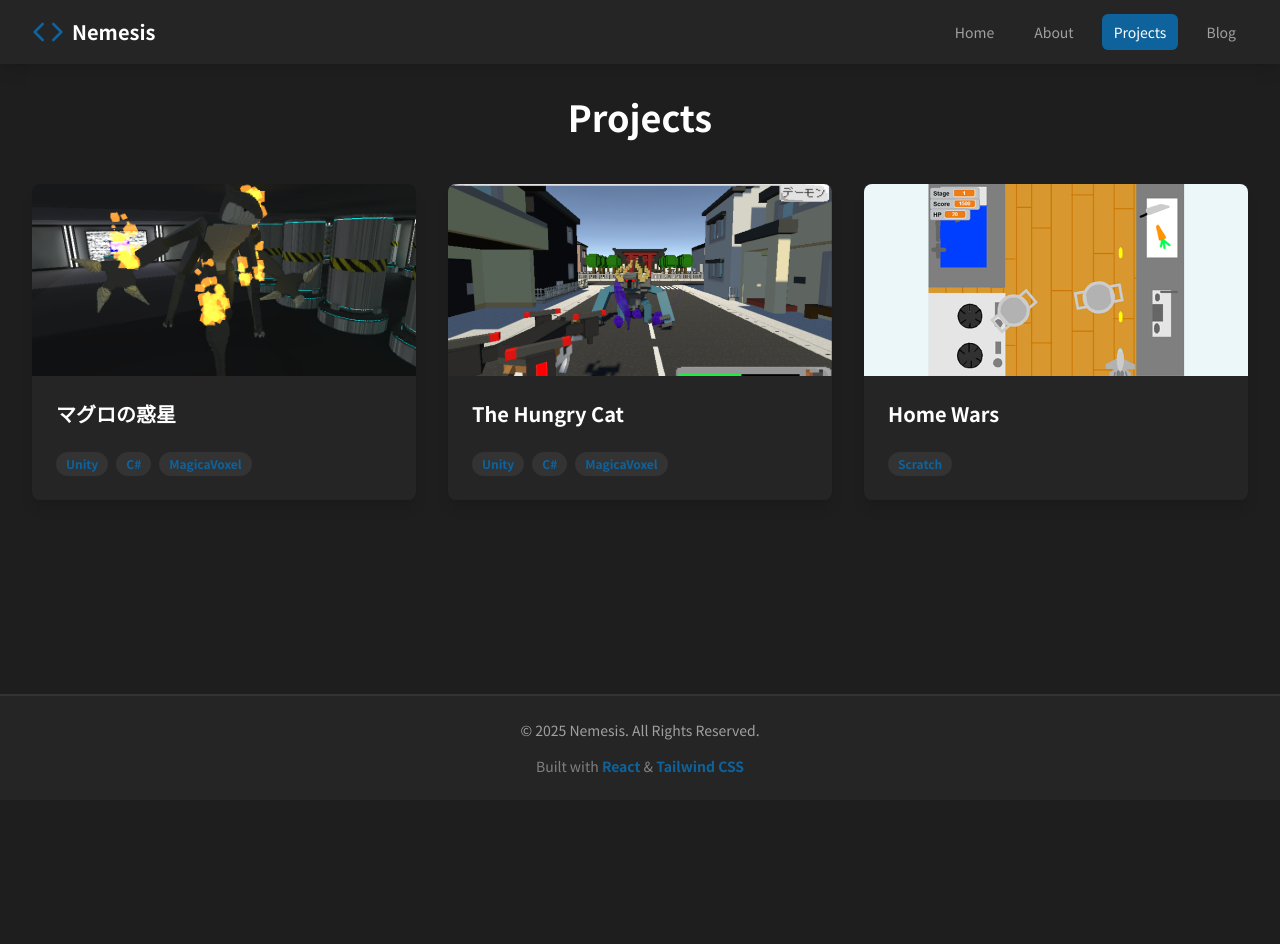
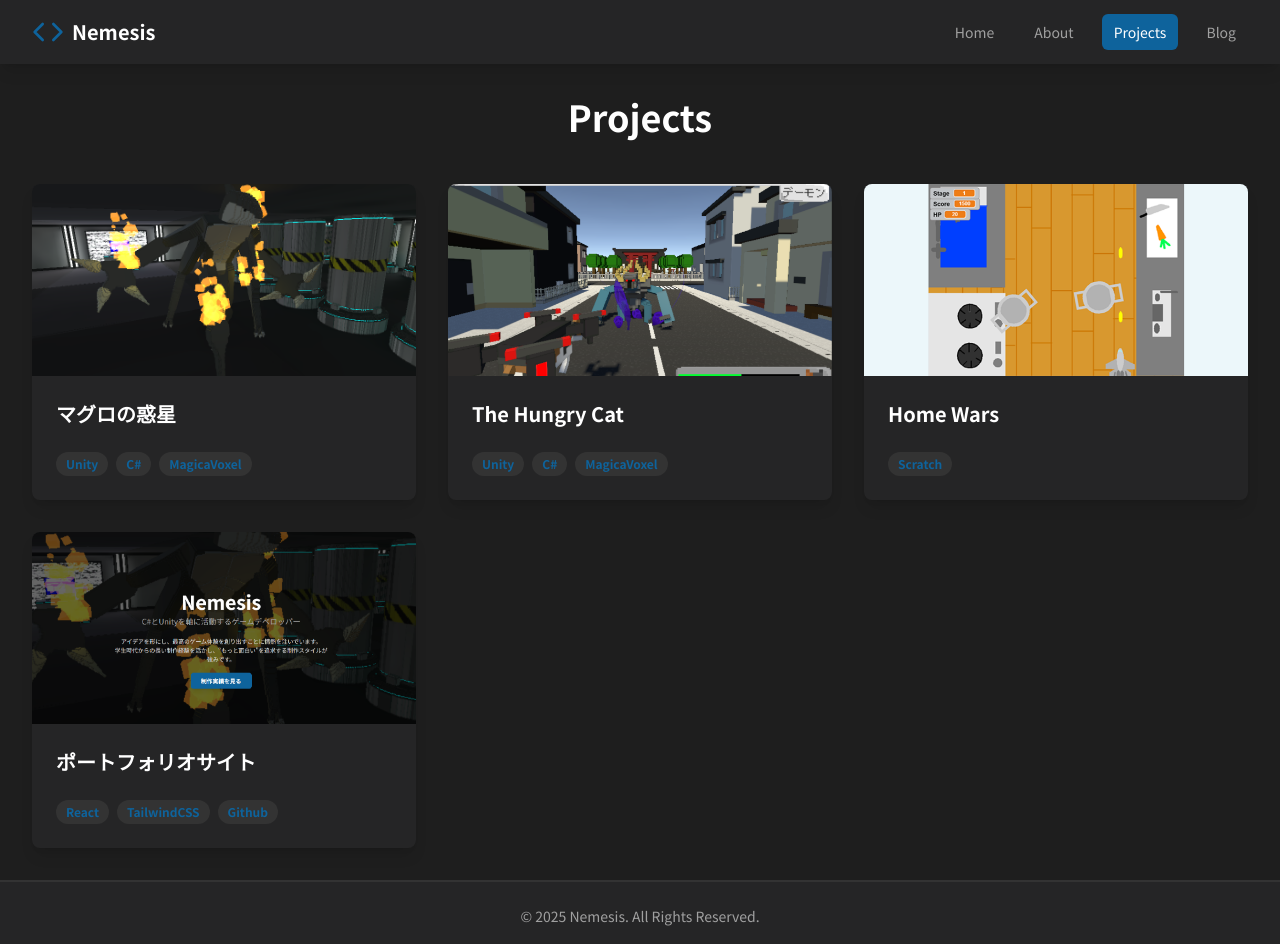
Before and after one commit to Nemesis62542/nemesis-portfolio, a React (Vite) app: page /#/projects in a window 1280 px wide. Shown: the top 944 px of the page. Before the commit the page ends 800 px from the top, so only its background shows below. Built offline with nearby package versions, Linux system fonts and the light colour scheme.

Commit message:
Projectにポートフォリオサイトを追加

```diff
--- a/data/projects.ts
+++ b/data/projects.ts
@@ -53,5 +53,22 @@ export const projects: Project[] = [
         url: "https://pcn.club/contest/contest07.html"
       }
     ]
+  },
+  {
+    id: "project-1755113077974",
+    title: "ポートフォリオサイト",
+    description: "このポートフォリオサイトも自作。Google AI Studioで大枠を作り、細かい部分や掲載内容を自分で担当し、ページの公開はGithub Pagesを利用。\n\n### こだわった部分\n- **使いやすさ**：ProjectsやBlogのページの内容は、後から追加・削除・修正などの変更が行いやすいように、管理者用機能でサイト内に専用のページを用意し、そこから内容を追加・変更できるようにしています。\n- **ビジュアル**：見やすさを意識したコンテンツの配置と、エンジニアらしさをイメージしたVSCode風の色を使用しています。",
+    imageUrl: "assets/Portfolio.png",
+    tags: [
+      "React",
+      "TailwindCSS",
+      "Github"
+    ],
+    links: [
+      {
+        label: "ポートフォリオサイト",
+        url: "https://nemesis62542.github.io/nemesis-portfolio/"
+      }
+    ]
   }
 ];
```
Also changed, not shown: assets/Portfolio.png (added).
